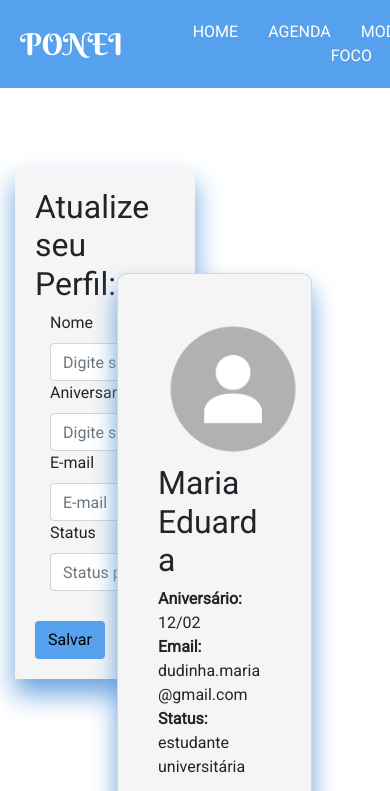
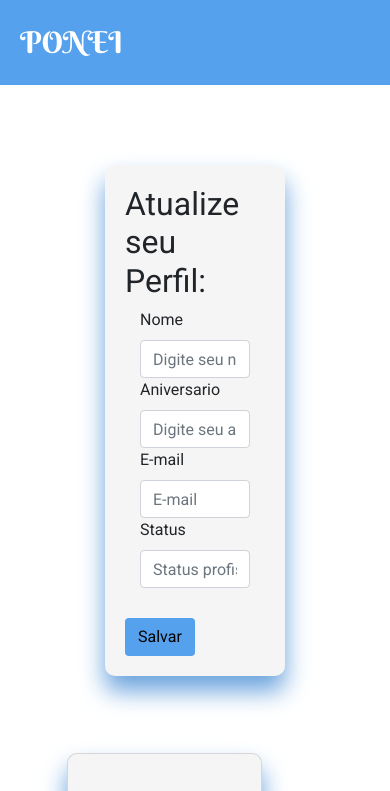
Before and after one commit to leticiablom/PerfilDeUsuario, a plain HTML site: page index.html in a window 390 px wide. Shown: the top 791 px of the page. Drawn offline with nearby package versions, Linux system fonts and the light colour scheme.

Commit message:
alterações de responsividade

```diff
--- a/index.html
+++ b/index.html
@@ -11,8 +11,9 @@
     @import url('https://fonts.googleapis.com/css2?family=Berkshire+Swash&family=Roboto&display=swap');
   </style>
 
-  <link rel="stylesheet" href="styles.css">
+  <link rel="stylesheet" href="style.css">
 </head>
+
 <body>
   <!--HEADER-->
   <header class="header">
@@ -65,7 +66,7 @@
         <img src="./img/profile.pic.png" alt="foto de perfil do usuario">
       </div>
 
-            <div id="tela" >
+      <div id="tela">
       </div>
     </div>
 
@@ -74,4 +75,5 @@
     <script src="script.js"></script>
 
 </body>
+
 </html>
--- a/styles.css
+++ b/style.css
@@ -50,6 +50,12 @@ img {
   margin-left: 30px;
 }
 
+@media(max-width: 600px){
+  .header a{
+    display: none;
+  }
+}
+
 /*--------BODY----------*/
 
 
@@ -60,6 +66,7 @@ img {
     width: 700px;
     padding: 20px;
     margin-top: 80px;
+    border-radius: 10px;
   }
 
   .buttons-group{
@@ -69,6 +76,15 @@ img {
   .btn{
   background-color:#56a1ed;
   }
+
+
+  @media(max-width: 600px){
+    .form{
+      margin-left: 90px;
+    }
+  }
+
+
  /*---------CARD-----------*/
 
   .card {
@@ -89,3 +105,11 @@ img {
     display: flex;
     flex-direction: row-reverse;
   }
+
+  @media(max-width: 600px){
+    .card{
+      display: inline;
+      margin-top: 500px;
+      margin-right: 50px;
+    }
+  }
```
Lines whose indentation alone changed are shown as unchanged.
